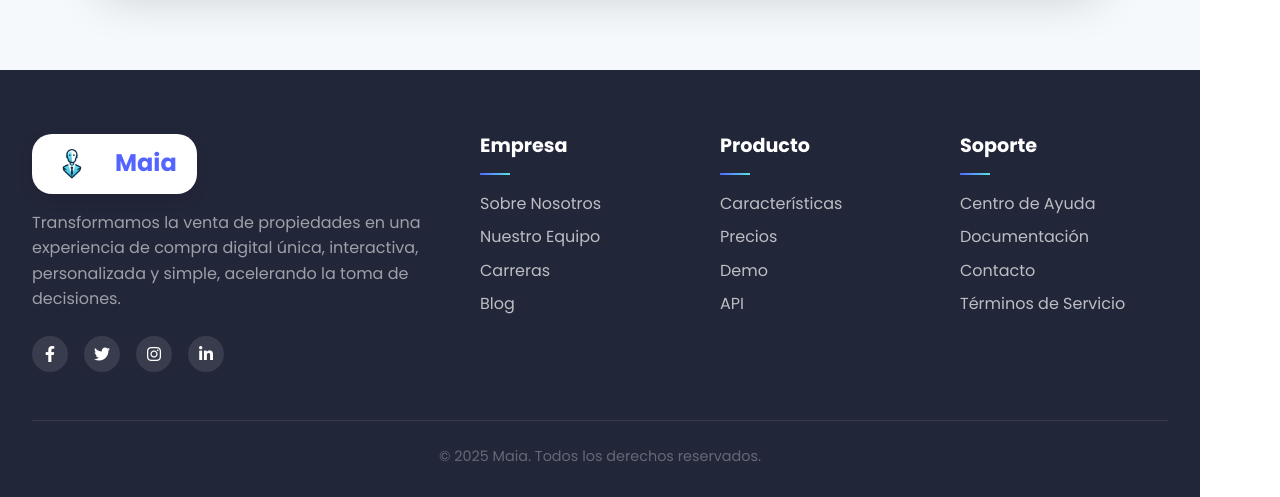
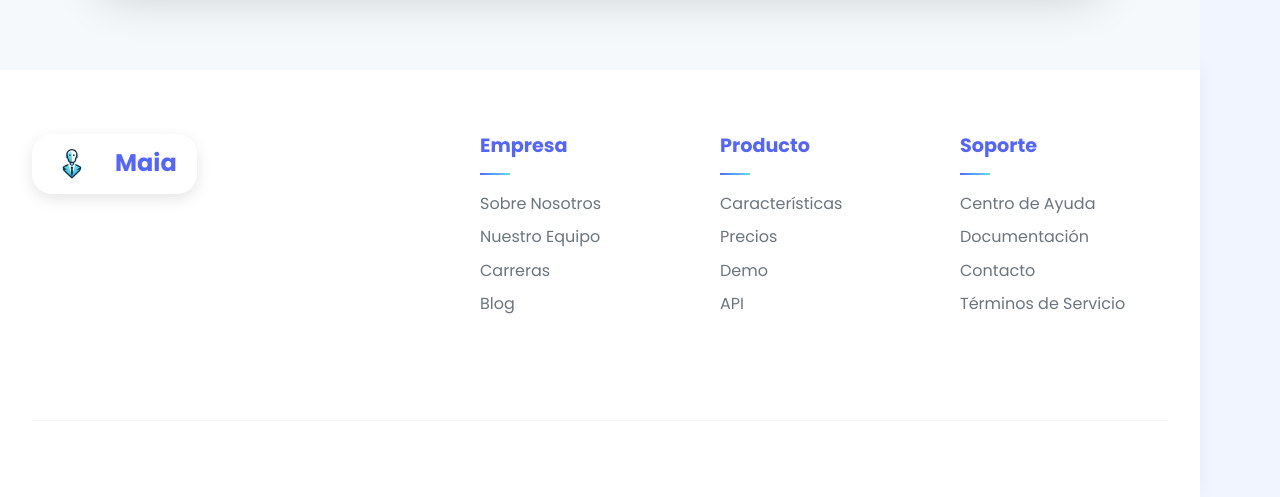
Before and after one commit to jprojas2/Maia-web, a Vue app: page /demo in a window 1280 px wide. Shown: the part 792-1289 px from the top of the page. Built offline with nearby package versions, Linux system fonts and the light colour scheme.

Commit message:
Update site color scheme to light blue with white accents and make chat bubble fully transparent

```diff
--- a/src/App.vue
+++ b/src/App.vue
@@ -51,5 +51,7 @@ onUnmounted(() => {
   display: flex;
   flex-direction: column;
   min-height: 100vh;
+  background-color: #f0f5ff;
+  width: 100%;
 }
 </style>
--- a/src/components/layout/AppFooter.vue
+++ b/src/components/layout/AppFooter.vue
@@ -64,10 +64,11 @@ const currentYear = computed(() => new Date().getFullYear());
 
 <style lang="scss" scoped>
 .app-footer {
-  background-color: $dark;
-  color: white;
+  background-color: white;
+  color: $dark;
   padding: $spacing-3xl 0 $spacing-xl;
   margin-top: auto;
+  box-shadow: 0 -5px 20px rgba(0, 0, 0, 0.05);
 
   .footer-content {
     display: grid;
@@ -139,7 +140,7 @@ const currentYear = computed(() => new Date().getFullYear());
 
   .footer-links {
     h4 {
-      color: white;
+      color: $primary;
       margin-bottom: $spacing-lg;
       font-size: 1.2rem;
       position: relative;
@@ -165,12 +166,12 @@ const currentYear = computed(() => new Date().getFullYear());
         margin-bottom: $spacing-sm;
 
         a {
-          color: rgba(255, 255, 255, 0.7);
+          color: $gray-600;
           text-decoration: none;
           transition: $transition-base;
 
           &:hover {
-            color: $secondary;
+            color: $primary;
             padding-left: $spacing-xs;
           }
         }
@@ -179,7 +180,7 @@ const currentYear = computed(() => new Date().getFullYear());
   }
 
   .footer-bottom {
-    border-top: 1px solid rgba(255, 255, 255, 0.1);
+    border-top: 1px solid rgba($gray-300, 0.3);
     padding-top: $spacing-lg;
     text-align: center;
 
--- a/src/components/ui/AiChatWidget.vue
+++ b/src/components/ui/AiChatWidget.vue
@@ -263,25 +263,27 @@ onUnmounted(() => {
     width: 70px;
     height: 70px;
     border-radius: 50%;
-    background-color: rgba(255, 255, 255, 0.7);
-    box-shadow: 0 3px 15px rgba($dark, 0.15);
+    background-color: transparent;
     display: flex;
     align-items: center;
     justify-content: center;
     cursor: pointer;
-    transition: transform 0.3s ease, box-shadow 0.3s ease, opacity 0.3s ease;
-    backdrop-filter: blur(5px);
+    z-index: $z-index-fixed;
+    transition: all 0.3s ease;
+    box-shadow: none;
+
+    img {
+      width: 45px;
+      height: 45px;
+      transition: transform 0.3s ease;
+    }
 
     &:hover {
       transform: translateY(-50%) scale(1.05);
-      box-shadow: 0 5px 20px rgba($dark, 0.2);
-      opacity: 0.9;
-    }
 
-    &-logo {
-      width: 45px;
-      height: 45px;
-      object-fit: contain;
+      img {
+        transform: scale(1.1);
+      }
     }
   }
 
@@ -291,7 +293,7 @@ onUnmounted(() => {
     display: flex;
     align-items: center;
     justify-content: center;
-    border-bottom: 1px solid rgba($gray-200, 0.5);
+    border-bottom: none;
   }
 
   &__title {
--- a/src/styles/main.scss
+++ b/src/styles/main.scss
@@ -9,6 +9,9 @@
   box-sizing: border-box;
 }
 
+// Define a light blue color for the background
+$light-blue-bg: #f0f5ff;
+
 html {
   scroll-behavior: smooth;
 }
@@ -18,7 +21,7 @@ body {
   font-size: $font-size-base;
   line-height: 1.6;
   color: $dark;
-  background-color: white;
+  background-color: $light-blue-bg;
   margin: 0;
   padding: 0;
   overflow-x: hidden;
@@ -109,7 +112,7 @@ p {
   }
 
   &--light {
-    background-color: $light;
+    background-color: white;
   }
 
   &--dark {
@@ -118,7 +121,7 @@ p {
   }
 
   &--gray {
-    background-color: $gray-100;
+    background-color: white;
   }
 
   &--gradient {
@@ -178,11 +181,12 @@ p {
   font-size: 1rem;
 
   &--primary {
-    background-color: $primary;
-    color: white;
+    background-color: white;
+    color: $primary;
+    box-shadow: $shadow-sm;
 
     &:hover {
-      background-color: $primary-dark;
+      background-color: white;
       transform: translateY(-3px);
       box-shadow: $shadow;
     }
@@ -215,7 +219,7 @@ p {
     border: 1px solid $gray-200;
 
     &:hover {
-      background-color: $gray-100;
+      background-color: white;
       transform: translateY(-3px);
       box-shadow: $shadow-sm;
     }
```
